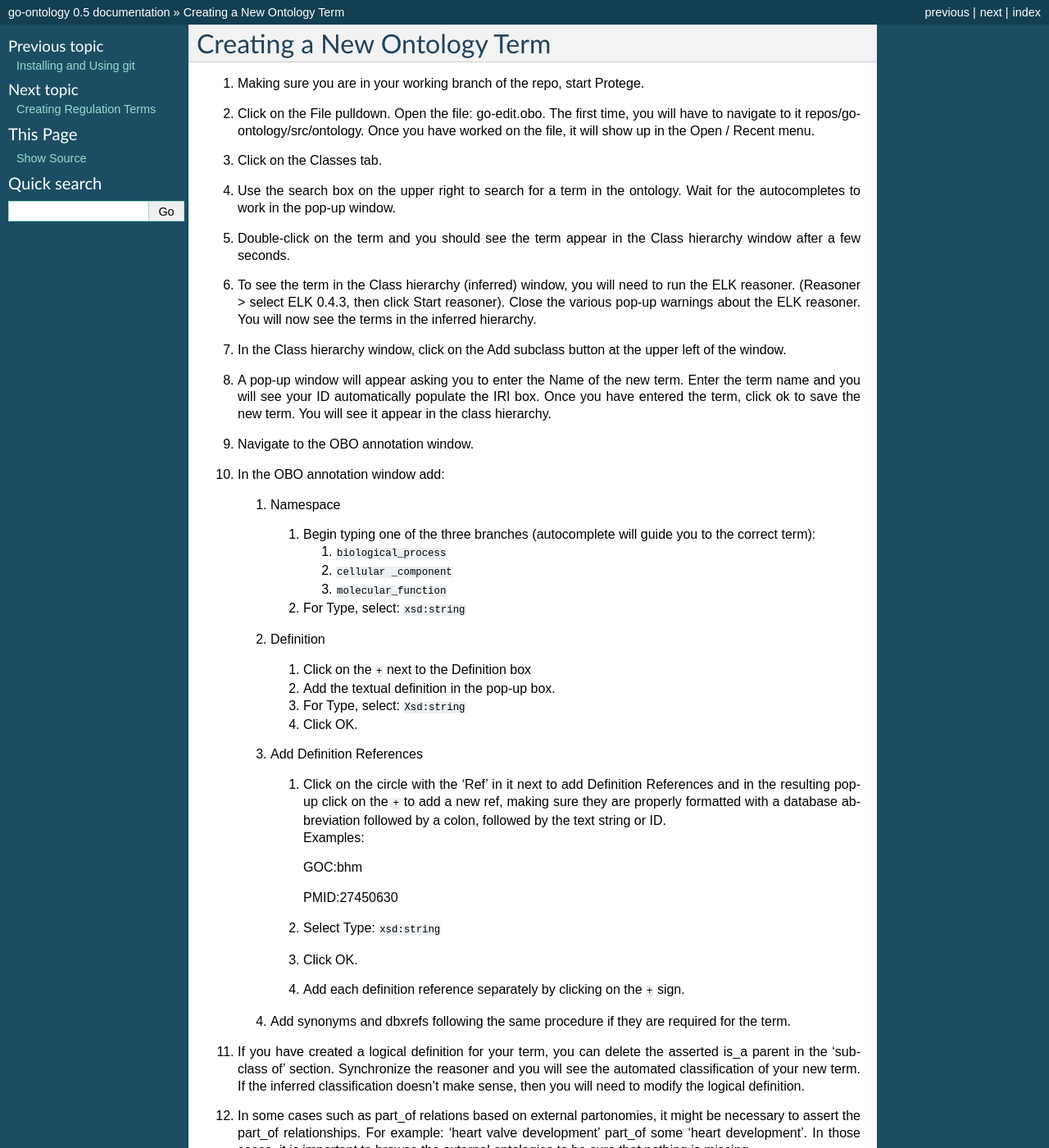
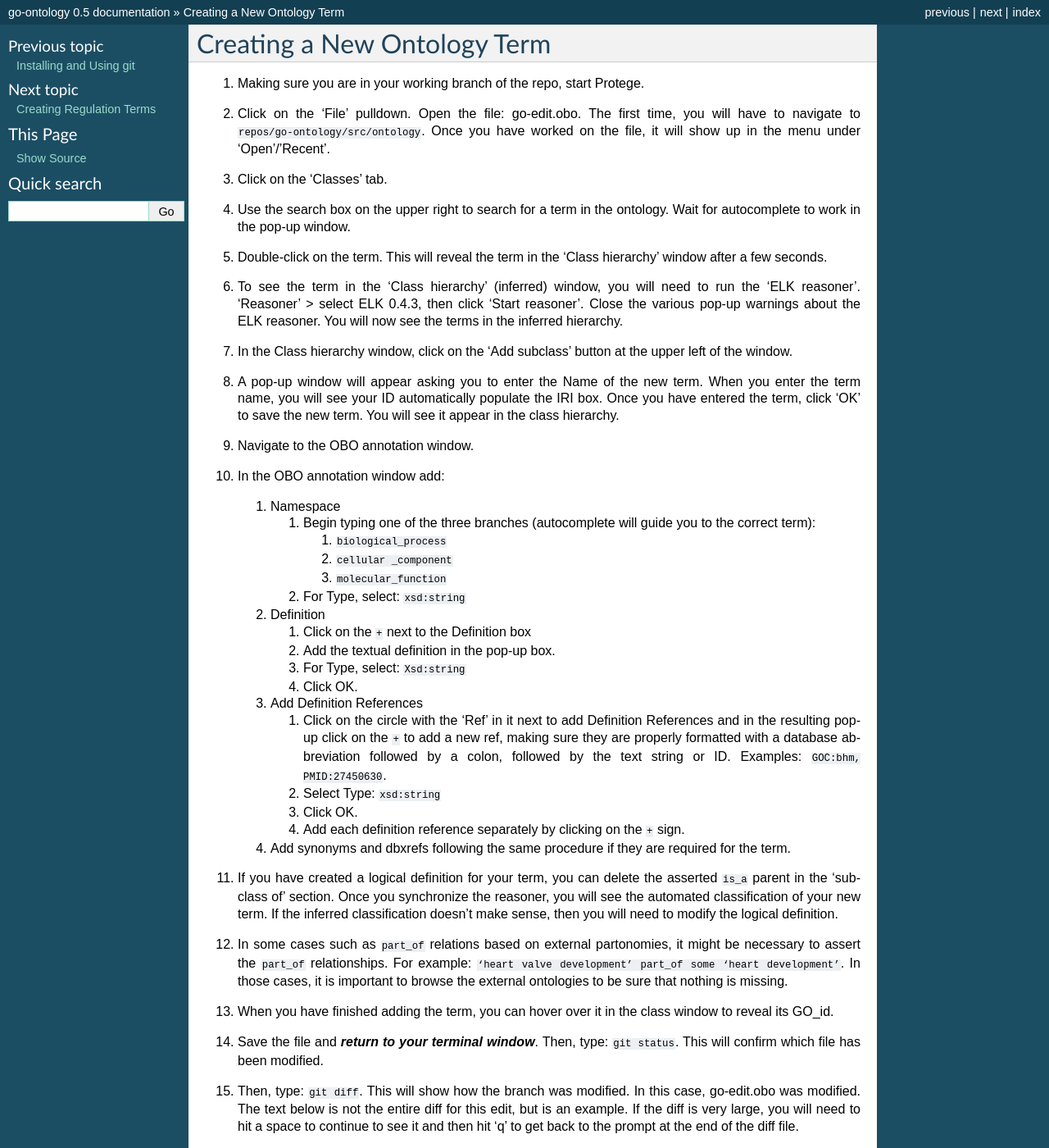
Before and after one commit to geneontology/go-ontology, a Sphinx documentation site: the page built from docs/CreateNewTerm.md, in a window 1280 px wide and 1400 px high. Shown: the whole window at 82% size. Built offline with Sphinx 7.4.7, drawn with Linux system fonts in a browser that asks for light colours; some of the changed text lies outside the part shown.

Commit message:
update
cleaning up format.

````diff
--- a/docs/CreateNewTerm.md
+++ b/docs/CreateNewTerm.md
@@ -2,19 +2,19 @@
 
 1. Making sure you are in your working branch of the repo, start Protege.
 
-2. Click on the File pulldown. Open the file: go-edit.obo. The first time, you will have to navigate to it repos/go-ontology/src/ontology. Once you have worked on the file, it will show up in the Open / Recent menu.
+2. Click on the 'File' pulldown. Open the file: go-edit.obo. The first time, you will have to navigate to ```repos/go-ontology/src/ontology```. Once you have worked on the file, it will show up in the menu under 'Open'/'Recent'.
 
-3. Click on the Classes tab.
+3. Click on the 'Classes' tab.
 
-4. Use the search box on the upper right to search for a term in the ontology. Wait for the autocompletes to work in the pop-up window.
+4. Use the search box on the upper right to search for a term in the ontology. Wait for autocomplete to work in the pop-up window.
 
-5. Double-click on the term and you should see the term appear in the Class hierarchy window after a few seconds.
+5. Double-click on the term. This will reveal the term in the 'Class hierarchy' window after a few seconds.
 
-6. To see the term in the Class hierarchy (inferred) window, you will need to run the ELK reasoner.  (Reasoner > select ELK 0.4.3, then click Start reasoner). Close the various pop-up warnings about the ELK reasoner. You will now see the terms in the inferred hierarchy.
+6. To see the term in the 'Class hierarchy' (inferred) window, you will need to run the 'ELK reasoner'. 'Reasoner' > select ELK 0.4.3, then click 'Start reasoner'. Close the various pop-up warnings about the ELK reasoner. You will now see the terms in the inferred hierarchy.
 
-7. In the Class hierarchy window, click on the Add subclass button at the upper left of the window.
+7. In the Class hierarchy window, click on the 'Add subclass' button at the upper left of the window.
 
-8. A pop-up window will appear asking you to enter the Name of the new term. Enter the term name and you will see your ID automatically populate the IRI box. Once you have entered the term, click ok to save the new term. You will see it appear in the class hierarchy.
+8. A pop-up window will appear asking you to enter the Name of the new term. When you enter the term name, you will see your ID automatically populate the IRI box. Once you have entered the term, click 'OK' to save the new term. You will see it appear in the class hierarchy.
 
 9. Navigate to the OBO annotation window.
 
@@ -25,47 +25,31 @@
           1. ```biological_process```
           2. ```cellular _component```
           3. ```molecular_function```
-       2. For Type, select:
-				   ```xsd:string```
+       2. For Type, select: ```xsd:string```
 
     2. Definition
        1. Click on the  ```+``` next to the Definition box
        2. Add the textual definition in the pop-up box.
-       3. For Type, select:
-           ```Xsd:string```
+       3. For Type, select: ```Xsd:string```
        4. Click OK.
 
      3. Add Definition References
-        1. Click on the circle with the ‘Ref’ in it next to add Definition References and in the resulting pop-up click on the ```+``` to add a new ref, making sure they are properly formatted with a database abbreviation followed by a colon, followed by the text string or ID.
-            Examples:
-
-            GOC:bhm
-
-            PMID:27450630
-
-         2. Select Type:
-             ```xsd:string```
+        1. Click on the circle with the ‘Ref’ in it next to add Definition References and in the resulting pop-up click on the ```+``` to add a new ref, making sure they are properly formatted with a database abbreviation followed by a colon, followed by the text string or ID. Examples: ```GOC:bhm, PMID:27450630```.
+         2. Select Type: ```xsd:string```
          3. Click OK.
          4. Add each definition reference separately by clicking on the ```+``` sign.
+
       4. Add synonyms and dbxrefs following the same procedure if they are required for the term.
 
-11. If you have created a logical definition for your term, you can delete the asserted is_a parent in the ‘subclass of’ section. Synchronize the reasoner and you will see the automated classification of your new term. If the inferred classification doesn’t make sense, then you will need to modify the logical definition.
+11. If you have created a logical definition for your term, you can delete the asserted ```is_a``` parent in the ‘subclass of’ section. Once you synchronize the reasoner, you will see the automated classification of your new term. If the inferred classification doesn’t make sense, then you will need to modify the logical definition.
 
-12. In some cases such as part_of relations based on external partonomies, it might be necessary to assert the part_of relationships. For example: ‘heart valve development’ part_of some ‘heart development’. In those cases, it is important to browse the external ontologies to be sure that nothing is missing.
+12. In some cases such as ```part_of``` relations based on external partonomies, it might be necessary to assert the ```part_of``` relationships. For example: ```‘heart valve development’ part_of some ‘heart development’```. In those cases, it is important to browse the external ontologies to be sure that nothing is missing.
 
-13. When you have finished adding the term, you can hover over it in the class window and you will see its GO_id.
+13. When you have finished adding the term, you can hover over it in the class window to reveal its GO_id.
 
-14. Save the file and ___return to your terminal window___, then
+14. Save the file and ___return to your terminal window___. Then, type: ```git status```. This will confirm which file has been modified.
 
-     Type: ```git status```
-
-     This will confirm which file has been modified.
-
-15. Then
-
-     Type: ```git diff```
-
-     This will show how the branch was modified. In this case, go-edit.obo was modified. The text below is not the entire diff for this edit, but is an example. If the diff is very large, you will need to hit a space to continue to see it and then hit ‘q’ to get back to the prompt at the end of the diff file.
+15. Then, type: ```git diff```. This will show how the branch was modified. In this case, go-edit.obo was modified. The text below is not the entire diff for this edit, but is an example. If the diff is very large, you will need to hit a space to continue to see it and then hit ‘q’ to get back to the prompt at the end of the diff file.
 
      ```
      ~/repos/go-ontology/src/ontology(issue-13390) $ git diff
@@ -93,14 +77,9 @@
      ~/repos/go-ontology/src/ontology(issue-13390) $
      ```
 
-
 16. Commit the changes you have made to your branch.
 
-    1. Type: ```git commit -m ‘Meaningful message Fixes #ticketnumber’ go-edit.obo```
-
-        Example:  ```git commit -m ‘hepatic stellate cell migration and contraction and regulation terms. Fixes #13390’ go-edit.obo```
-
-        This will save the changes to the go-edit.obo file.
+    1. Type: ```git commit -m ‘Meaningful message Fixes #ticketnumber’ go-edit.obo```. Example:  ```git commit -m ‘hepatic stellate cell migration and contraction and regulation terms. Fixes #13390’ go-edit.obo```. This will save the changes to the go-edit.obo file.
 
         ```
         ~/repos/go-ontology/src/ontology(issue-13390) $ git commit -m 'Added hepatic stellate cell migration and contraction and regulation terms. Fixes #13390' go-edit.obo
@@ -111,33 +90,23 @@
 
         The word 'fixes' is a magic word in GitHub; when used in combination with the ticket number, it will automatically close the ticket. In the above example, when the file is merged in GitHub, it will close issue number 13390. Learn moree on this [GitHub Help Documentation page about 'Closing issues via commit messages'](https://help.github.com/articles/closing-issues-via-commit-messages/).
 
-    2. A note about ```git commit```. git needs to know who you are when you commit changes, so the first time you commit, you may see the following message:
-
-        ```Committer: Kimberly Van Auken <vanauken@kimberlukensmbp.dhcp.lbnl.us>```
+    2. A note about ```git commit```. git needs to know who you are when you commit changes, so the first time you commit, you may see the following message: ```Committer: Kimberly Van Auken <vanauken@kimberlukensmbp.dhcp.lbnl.us>```
 
        Your name and email address were configured automatically based on your username and hostname. Please check that they are accurate.
 
        You can suppress this message by setting your name and email explicitly:
 
-       Type: ```git config --global user.name "Your Name"```
+       - Type: ```git config --global user.name "Your Name"```
 
-       Type: ```git config --global user.email you@example.com```
+       - Type: ```git config --global user.email you@example.com```
 
-    3. After doing this, you may fix the identity used for this commit with:
+    3. After doing this, you may fix the identity used for this commit by typing: ```git commit --amend --reset-author```
 
-       Type: ```git commit --amend --reset-author```
+17. To incorporate the changes into the remote repository, type: ```git push origin mynewbranch```. Example: git push origin issue-13390
 
-17. To now incorporate the changes into the remote repository
+    1. The first time you push, git will prompt you for your username and password. If you are working on a Mac, git will remember the values and you won’t be prompted every time you try to make a push. If you change your git password, you won’t be recognized. If this happens, you need to reset git by entering: ```git config --global credential.helper osxkeychain```
 
-    1. Type: ```git push origin mynewbranch```
-
-        Example: git push origin issue-13390
-
-        1. The first time you push, git will prompt you for your username and password. If you are working on a Mac, git will remember the values and you won’t be prompted every time you try to make a push. If you change your git password, you won’t be recognized. If this happens, you need to reset git by entering:
-
-            ```git config --global credential.helper osxkeychain```
-
-        2. When you try to push git will prompt you to update your information. You will need to enter your username and your password.
+     2. When you try to push, git will prompt you to update your information. You will need to enter your username and your password.
 
             ```
             ~/repos/go-ontology/src/ontology(issue-13390) $ git push origin issue-13390
@@ -160,9 +129,9 @@
 
      2. Click on the green box to generate a pull request.
 
-20. You may now add comments and request a review from another colleague in the project by clicking on the 'Reviewers' list and entering a github ID.
+20. You may now add comments and ask a colleague to review your pull request.
 
-21. If you want to have the ticket reviewed before closing it, you can select a reviewer for the ticket before you make the pull request. The reviewer will not be notified until the pull request is made. The reviewer’s comments will show up in the pull request the same way they do in issues when we work on tickets.
+21. If you want to have the ticket reviewed before closing it, you can select a reviewer for the ticket before you make the pull request by clicking on the 'Reviewers' list and entering a GitHub identifier (e.g. @superuser1). The reviewer will not be notified until the pull request is submitted. The reviewer’s comments will show up in the dialog tab of the pull request, similarly to comments displayed in response to issues you file on the tracker.
 
 22. Wait for the Travis checks to complete (this can take a few minutes).
 
@@ -170,8 +139,6 @@
 
 24. Back in your terminal, if appropriate, you may now delete the working branch. Do this by returning to master, then:
 
-     type: ```git checkout master```
+     1. Type: ```git checkout master```
 
-     type: ```git branch -d workingbranchname```
-
-     Example: ```git branch -d issue-13390```
+     2. Type: ```git branch -d workingbranchname```. Example: ```git branch -d issue-13390```
````
